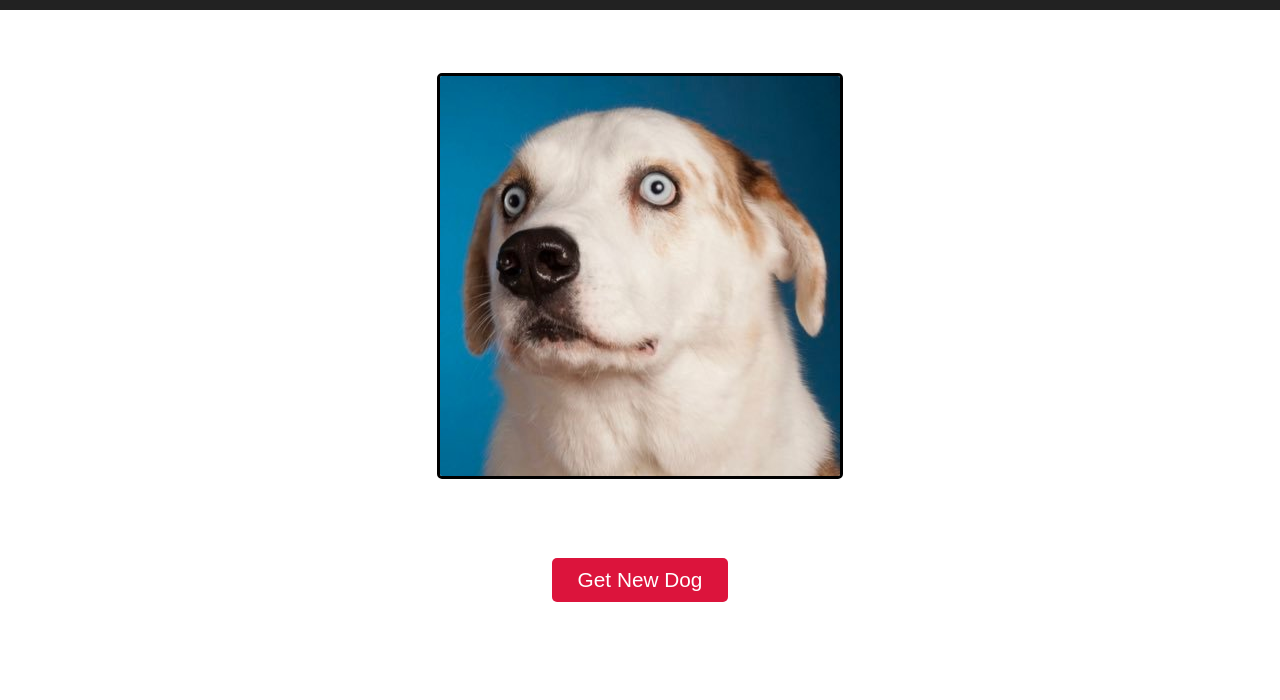
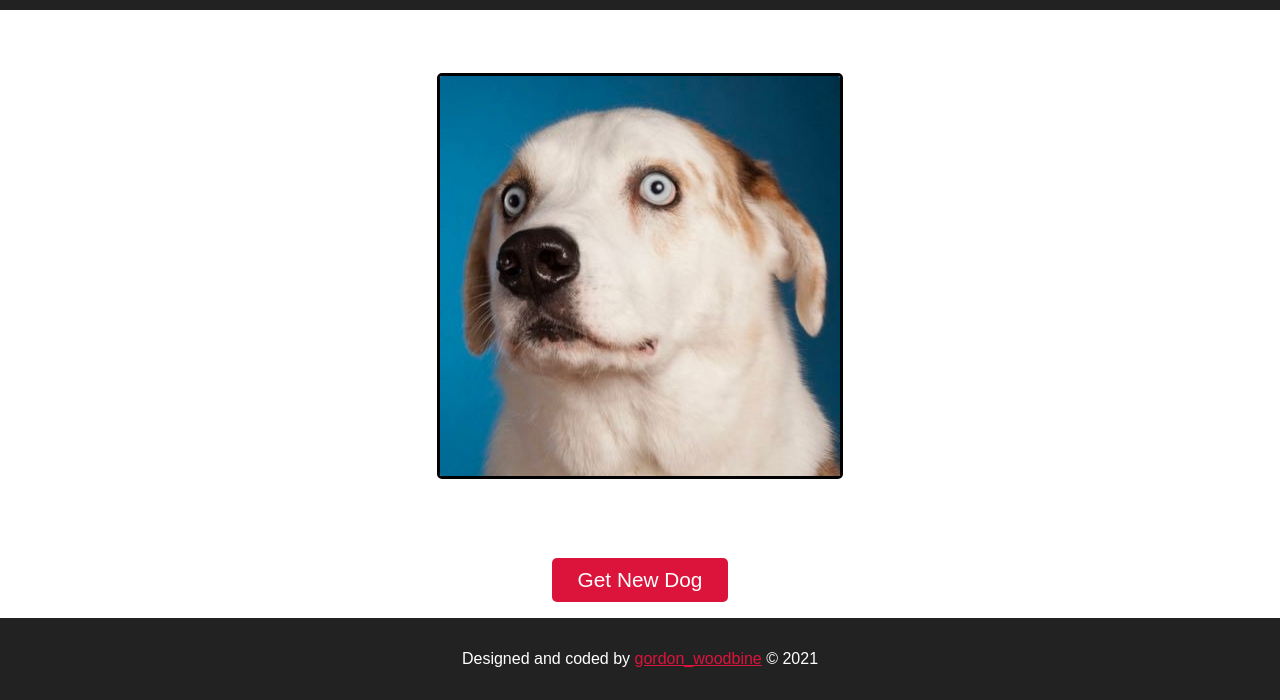
Before and after one commit to gordonwoodbine/show-me-dog, a plain HTML site: page index.html in a window 1280 px wide. Shown: the part 135-835 px from the top of the page. Before the commit the page ends 800 px from the top, so only its background shows below. Drawn offline with Linux system fonts and the light colour scheme; no server answers; a web font is replaced by a local one.

Commit message:
added footer

```diff
--- a/index.html
+++ b/index.html
@@ -34,7 +34,9 @@
     </div>
   </main>
 
-  <footer></footer>
+  <footer>
+    <p>Designed and coded by <a href="https://github.com/gordonwoodbine" target="_blank">gordon_woodbine</a> &copy; 2021</p>
+  </footer>
 
   <script src="./dog.js"></script>
 </body>
--- a/style.css
+++ b/style.css
@@ -8,6 +8,9 @@
 
 body {
   font-family: 'Monda', sans-serif;
+  display: grid;
+  grid-template-rows: auto 1fr auto;
+  min-height: 100vh;
 }
 
 button {
@@ -48,6 +51,7 @@ main {
   display: flex;
   justify-content: center;
   padding: 0 2rem;
+  flex: 1;
 }
 
 .main-wrapper {
@@ -107,6 +111,19 @@ main {
   display: block;
 }
 
+/* Footer Section */
+
+footer {
+  background-color: #222;
+  color: #fff;
+  text-align: center;
+  padding: 2rem;
+}
+
+footer a {
+  color: crimson;
+}
+
 /* Media Queries */
 
 @media (max-width: 660px) {
@@ -135,6 +152,10 @@ main {
   .img-wrapper {
     height: 300px;
   }
+
+  footer p {
+    font-size: 0.8rem;
+  }
 }
 
 /* Animations */
```
Also changed, not shown: 1 other file.
